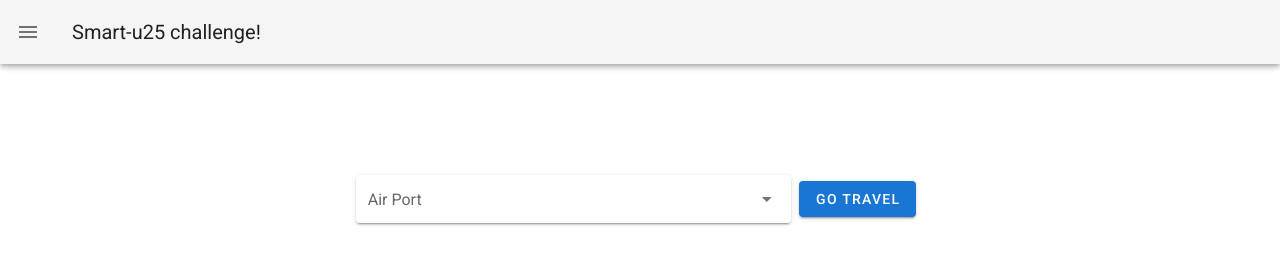
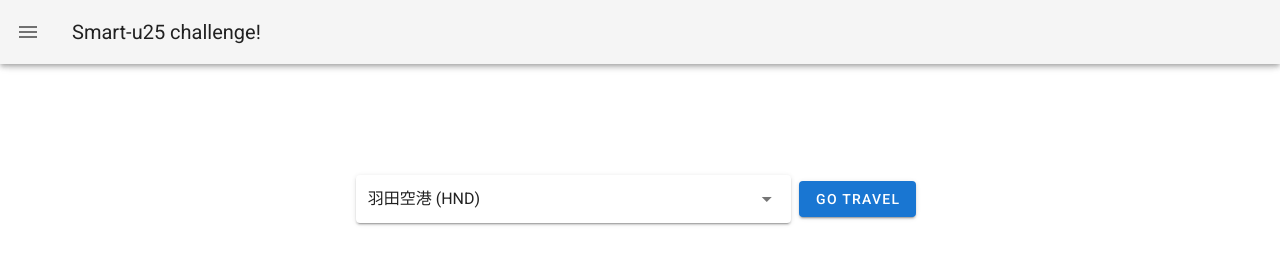
Before and after one commit to MizukiSonoko/buttobi-site, a Nuxt app: page / in a window 1280 px wide. Shown: the top 273 px of the page. Built offline with nearby package versions, Linux system fonts and the light colour scheme.

Commit message:
Fix v-select props

```diff
--- a/pages/index.vue
+++ b/pages/index.vue
@@ -11,6 +11,8 @@
       <v-col class="d-flex" cols="12" sm="8" md="6" lg="6" >
         <v-select
           :items="items"
+          item-text="label"
+          item-value="value"
           v-model="originAirport"
           label="Air Port"
           solo
@@ -49,10 +51,10 @@ export default Vue.extend({
     const iata2name: StringKeyObject = mappingSet
     return {
       items: [
-        { label: iata2name['HND']+' (HND)', value: 'ITM' },
+        { label: iata2name['HND']+' (HND)', value: 'HND' },
         { label: iata2name['ITM']+' (ITM)', value: 'ITM' }
       ],
-      originAirport: { label: 'HND', value: 'HND' },
+      originAirport: { label: iata2name['HND']+' (HND)', value: 'HND' },
       data: [] as Array<any>,
       dataLoaded: false,
       iata2name
```
